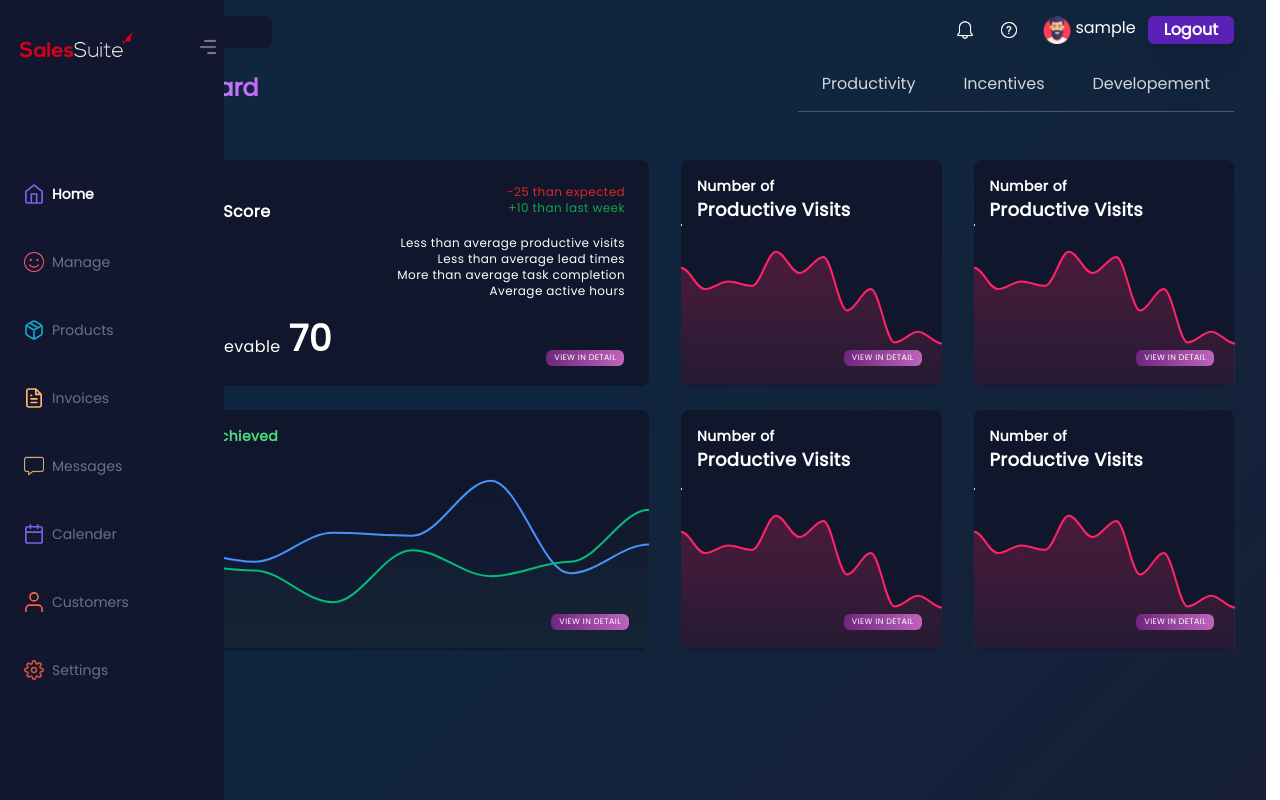
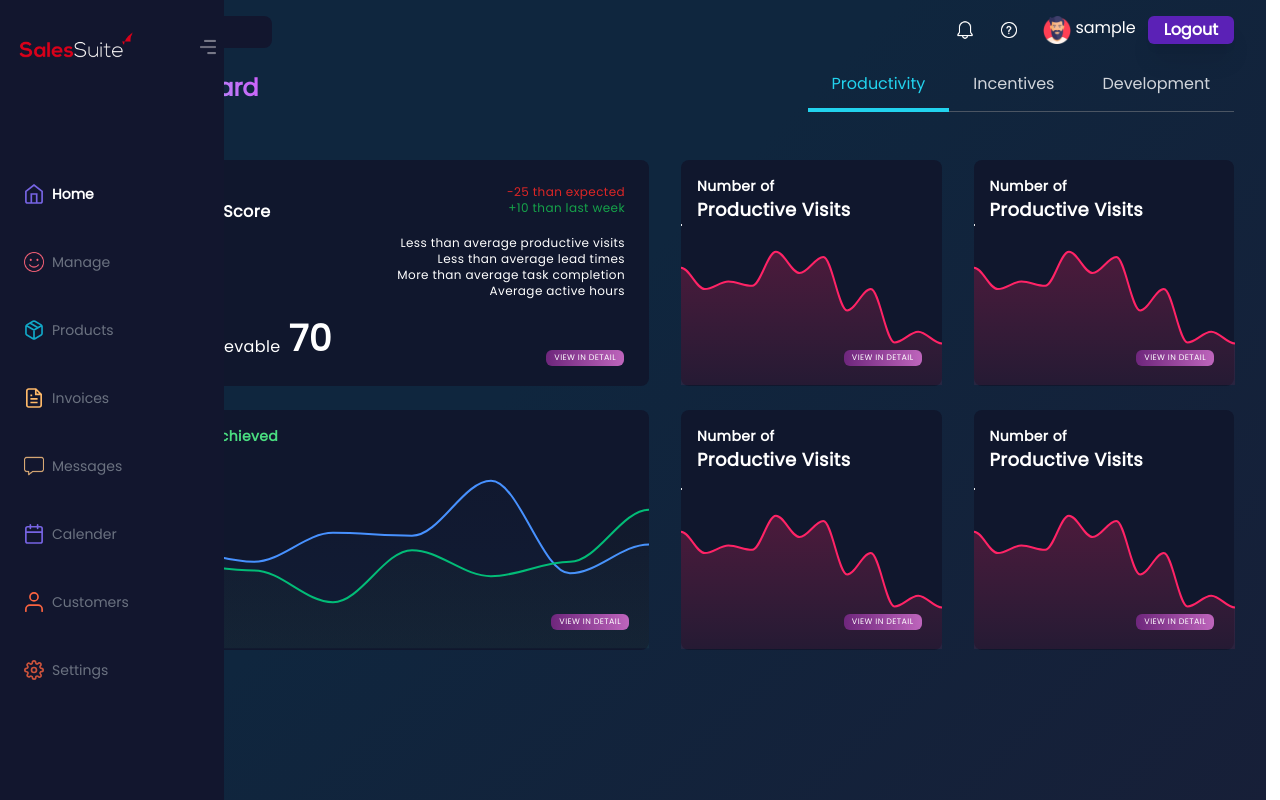
Before and after one commit to Nivethan-Ar/ml-dashboard, a React (Create React App) app: page /dashboard in a window 1280 px wide. Shown: the top 800 px of the page. Built offline with nearby package versions, Linux system fonts and the light colour scheme; sample sign-in values are in the browser's storage.

Commit message:
Add nested routes for tabs and add styling to tabs when active

```diff
--- a/src/App.tsx
+++ b/src/App.tsx
@@ -8,6 +8,9 @@ import Manage from './pages/Manage/Manage';
 import Login from './pages/login/Login';
 import Sub1 from './pages/Manage/sub1/Sub1';
 import Sub2 from './pages/Manage/sub2/Sub1';
+import Productivity from './pages/DashboardML/Productivity';
+import Incentives from './pages/DashboardML/Incentives';
+import Development from './pages/DashboardML/Development';
 
 const App = () => (
   <div>
@@ -17,7 +20,11 @@ const App = () => (
       </Route>
 
       <Route path="/" element={<PrivateRoute />}>
-        <Route path="dashboard" element={<Dashboard />} />
+        <Route path="dashboard" element={<Dashboard />}>
+          <Route index element={<Productivity />} />
+          <Route path="incentives" element={<Incentives />} />
+          <Route path="development" element={<Development />} />
+        </Route>
 
         <Route path="manage" element={<Manage />} />
         <Route path="manage/sub1" element={<Sub1 />} />
--- /dev/null
+++ b/src/components/TabLink.tsx
@@ -0,0 +1,30 @@
+/* eslint-disable react/prop-types */
+import { NavLink } from 'react-router-dom';
+
+interface Props{
+  link:string
+  label:string
+}
+
+const TabLink:React.FC<Props> = (props) => {
+  const { link, label } = props;
+  return (
+    <NavLink
+      end
+      to={link}
+      className={
+      ({ isActive }) => (isActive
+        ? 'text-cyan-400 border-b-4 h-10 border-current font-medium'
+        : '')
+      }
+    >
+
+      <h6 className="hover:border-b-4 h-10 px-6 border-current hover:text-cyan-300 hover:font-medium">
+        {label}
+
+      </h6>
+    </NavLink>
+  );
+};
+
+export default TabLink;
--- a/src/pages/DashboardML/Dashboard.tsx
+++ b/src/pages/DashboardML/Dashboard.tsx
@@ -1,15 +1,9 @@
 /* eslint-disable @typescript-eslint/no-unused-vars */
 /* eslint-disable max-len */
-import CardButton from '../../components/CardButton';
+import { Outlet } from 'react-router-dom';
 import Body from '../../layouts/Body';
 import TopBar from '../../components/TopBar';
-import ProductivityGraph from '../../components/graphs/ProductivityGraph';
-import productiveVisitsGraph from '../../components/graphs/productiveVisitsGraph';
-import GraphCard from '../../components/GraphCard';
-
-import WaveIcon_2 from './wave-2.svg';
-import WaveIcon from './wave.svg';
-import Productivity from './Productivity';
+import TabLink from '../../components/TabLink';
 
 const Dashboard = () => (
   <Body>
@@ -38,15 +32,29 @@ const Dashboard = () => (
             </p>
           </div>
         </div>
+
         <div className="flex gap-0 h-10 border-b border-gray-600  text-gray-300 ">
-          <h6 className="hover:border-b-4 h-[41px] px-6 border-current hover:text-cyan-300 hover:font-medium">Productivity</h6>
-          <h6 className="hover:border-b-4 h-[41px] px-6 border-b-0 border-current hover:text-cyan-300 hover:font-medium">Incentives</h6>
-          <h6 className="hover:border-b-4 h-[41px] px-6 border-current hover:text-cyan-300 hover:font-medium">Developement</h6>
+          <TabLink
+            link="/dashboard"
+            label="Productivity"
+          />
+
+          <TabLink
+            link="/dashboard/incentives"
+            label="Incentives"
+          />
+
+          <TabLink
+            link="/dashboard/development"
+            label="Development"
+          />
         </div>
+
       </div>
 
       {/* CARDS */}
-      <Productivity />
+      {/* <Productivity /> */}
+      <Outlet />
 
     </div>
   </Body>
```
